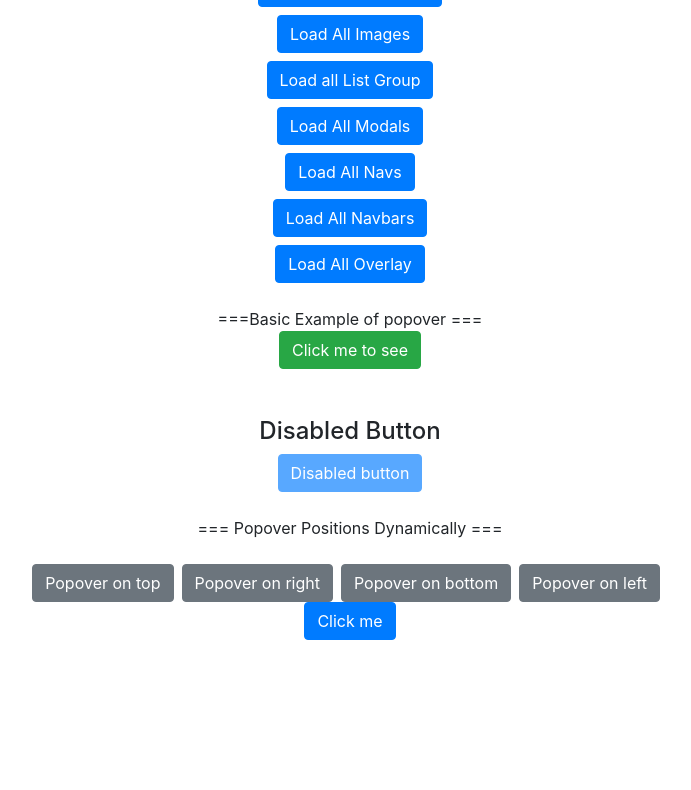
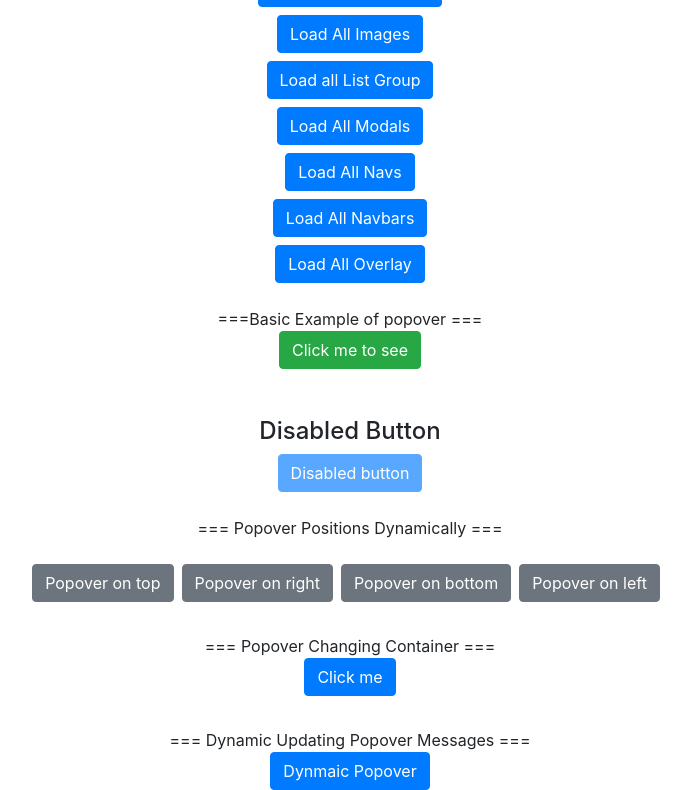
Before and after one commit to Khwajapasha/Boosrtrap-Practice, a React (Create React App) app: page / in a window 1280 px wide. Shown: the part 625-1415 px from the top of the page, without its empty margins (290-981 px from the left). Before the commit the page ends 1265 px from the top, so only its background shows below. Built offline with nearby package versions, Linux system fonts and the light colour scheme.

Commit message:
Dynamic updating popover messages

```diff
--- a/src/Component/MainBodySection/PopoverComponent/AllPopover.jsx
+++ b/src/Component/MainBodySection/PopoverComponent/AllPopover.jsx
@@ -2,12 +2,14 @@ import React from "react";
 import { PopoverBasicExample } from "./PopoverBasicExample";
 import { PopoverPositions } from "./PopoverPositions";
 import { PopoverChangingContainer } from "./PopoverChangingContainer";
+import { PopoverUpdatingPositionDynamically } from "./PopoverUpdatingPositionDynamically";
 export const AllPopover = () => {
   return (
     <div>
       <PopoverBasicExample />
       <PopoverPositions />
       <PopoverChangingContainer />
+      <PopoverUpdatingPositionDynamically />
     </div>
   );
 };
--- a/src/Component/MainBodySection/PopoverComponent/PopoverChangingContainer.jsx
+++ b/src/Component/MainBodySection/PopoverComponent/PopoverChangingContainer.jsx
@@ -9,7 +9,10 @@ export const PopoverChangingContainer = () => {
     setTarget(event.target);
   };
   return (
-    <div>
+    <div className="mt-2">
+      <br />
+      === Popover Changing Container ===
+      <br />
       <div ref={ref}>
         <Button onClick={handleClick}>Click me</Button>
 
--- /dev/null
+++ b/src/Component/MainBodySection/PopoverComponent/PopoverUpdatingPositionDynamically.jsx
@@ -0,0 +1,51 @@
+import React, { useState, useEffect } from "react";
+import { Popover, Button, OverlayTrigger } from "react-bootstrap";
+
+const UpdatingPopover = React.forwardRef(
+  ({ popper, children, show: _, ...props }, ref) => {
+    useEffect(() => {
+      console.log("updating!");
+      popper.scheduleUpdate();
+    }, [children, popper]);
+
+    return (
+      <Popover ref={ref} content {...props}>
+        {children}
+      </Popover>
+    );
+  }
+);
+
+const longContent = `
+  Very long
+  Multiline content
+  that is engaging and what-not
+`;
+const shortContent = "Short and sweet!";
+
+export const PopoverUpdatingPositionDynamically = () => {
+  const [content, setContent] = useState(shortContent);
+
+  useEffect(() => {
+    const timerId = setInterval(() => {
+      setContent(content === shortContent ? longContent : shortContent);
+    }, 3000);
+
+    return () => clearInterval(timerId);
+  });
+  return (
+    <div className="mt-2">
+      <br />
+      === Dynamic Updating Popover Messages ===
+      <br />
+      <OverlayTrigger
+        trigger="click"
+        overlay={
+          <UpdatingPopover id="popover-contained">{content}</UpdatingPopover>
+        }
+      >
+        <Button>Dynmaic Popover</Button>
+      </OverlayTrigger>
+    </div>
+  );
+};
```
